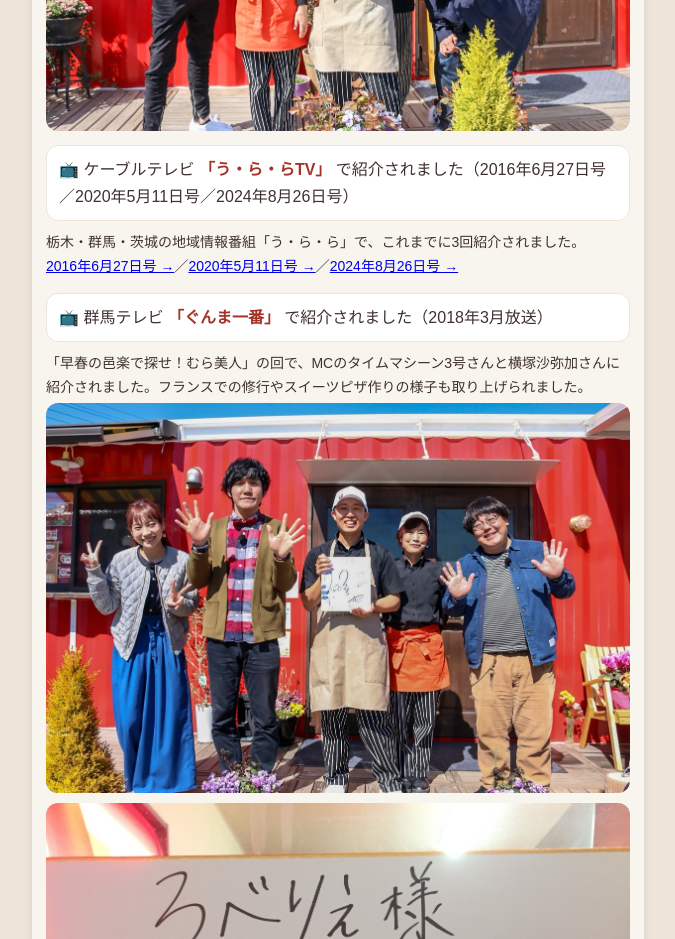
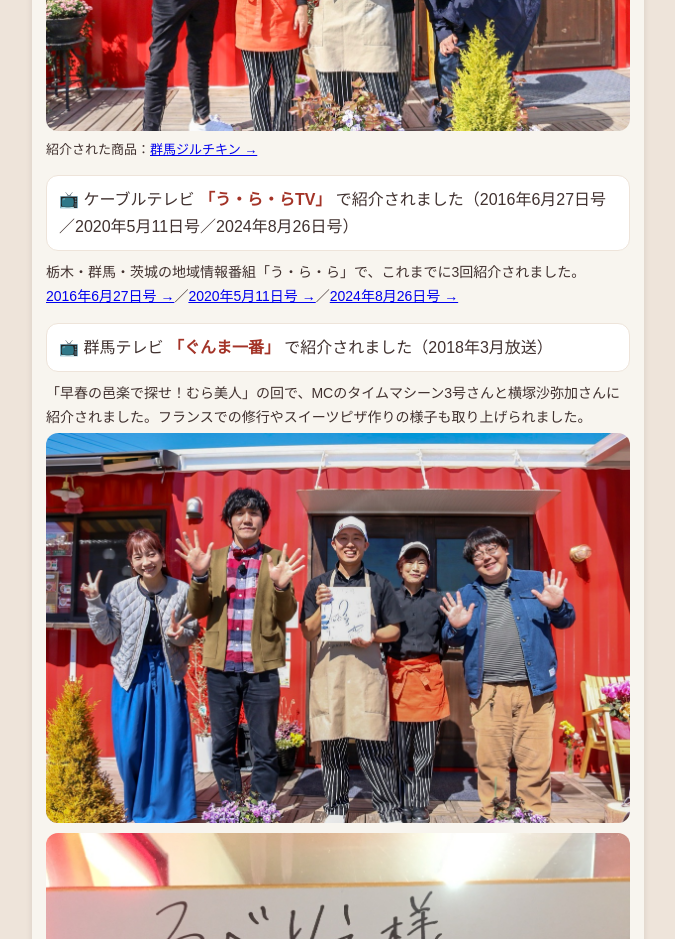
Before and after one commit to lebelierora/media, a plain HTML site: page index.html in a window 1280 px wide. Shown: the part 3340-4279 px from the top of the page, without its empty margins (302-977 px from the left). Drawn offline with Linux system fonts and the light colour scheme.

Commit message:
Add Gunma Jiru Chicken product link to JOYnt entry

```diff
--- a/index.html
+++ b/index.html
@@ -70,6 +70,7 @@ footer a.btn.sub{background:#fff;color:#A33327;border:2px solid #A33327}
 <img class="info" src="joy1.jpg" alt="JOYnt!で揚げピザを食べて「これマジ美味い！」と話すJOYさん">
 <img class="info" src="joy2.jpg" alt="JOYnt!の認定シーン" style="margin-top:10px">
 <img class="info" src="joy3.jpg" alt="JOYnt!の取材で来店したJOYさんとロバート山本さん、タイヨウにゃんと、お店の前で" style="margin-top:10px">
+<p style="font-size:13px;margin:8px 0 0">紹介された商品：<a href="https://lebelierora.stores.jp/items/63f707b11c15181130a23b23" target="_blank" rel="noopener">群馬ジルチキン →</a></p>
 <div class="card" style="margin-top:14px">📺 ケーブルテレビ <b>「う・ら・らTV」</b> で紹介されました（2016年6月27日号／2020年5月11日号／2024年8月26日号）</div>
 <p style="font-size:14px;margin:10px 0 4px">栃木・群馬・茨城の地域情報番組「う・ら・ら」で、これまでに3回紹介されました。<br>
 <a href="https://youtu.be/CRP0qrLpgZI" target="_blank" rel="noopener">2016年6月27日号 →</a>／<a href="https://youtu.be/8EU5k7ixkn8" target="_blank" rel="noopener">2020年5月11日号 →</a>／<a href="https://youtu.be/ODZc8ULRBus" target="_blank" rel="noopener">2024年8月26日号 →</a></p>
```
